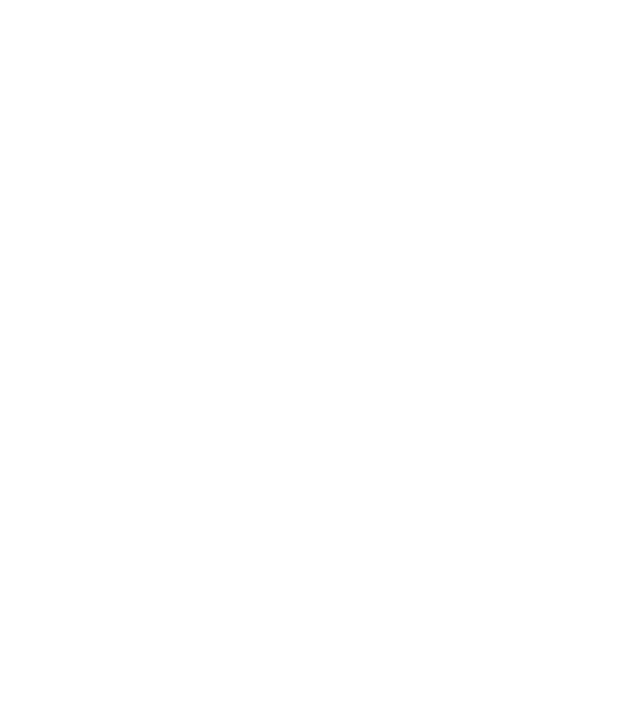
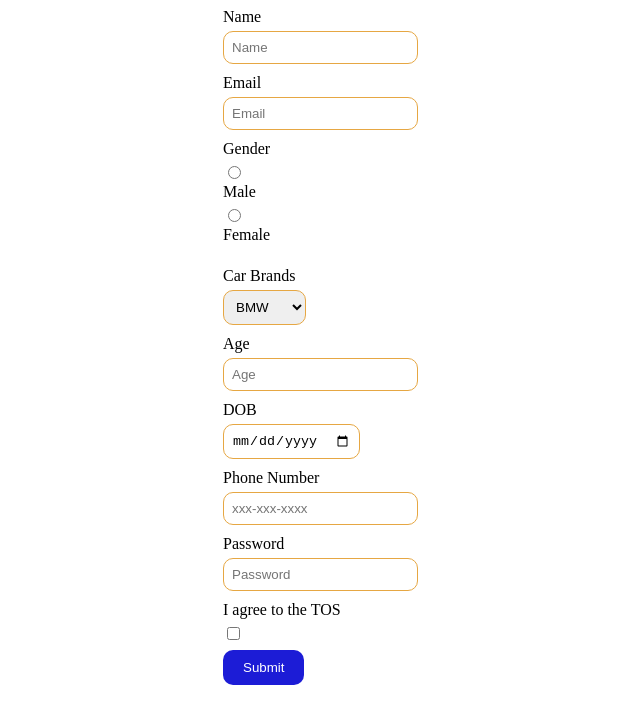
Before and after one commit to acciojob/signup-form-car-Thyagu101, a website: page main.html in a window 1280 px wide. Shown: the whole page, without its empty margins (217-857 px from the left). Drawn offline with Linux system fonts and the light colour scheme.

Commit message:
created a submission

```diff
--- a/main.html
+++ b/main.html
@@ -8,6 +8,34 @@
 
 <body>
 	<!-- the entire body must be written by student -->
+	<form method="post">
+		<label for="name">Name</label>
+		<input type="text" id="name" placeholder="Name" required><br>
+		<label for="email">Email</label>
+		<input type="email" id="email" placeholder="Email" required><br>
+		<label for="gender">Gender</label>
+		<input type="radio" id="gender_m" name="gender" required>
+		<label for="gender_m">Male</label>
+		<input type="radio" id="gender_f" name="gender" required>
+		<label for="gender_m">Female</label><br>
+		<label for="cars">Car Brands</label>
+		<select id="cars" placeholder="--Please choose an option--" required>
+			<option value="BMW">BMW</option>
+			<option value="Bugatti">Bugatti</option>
+			<option value="Bentley">Bentley</option>
+		</select><br>
+		<label for="age">Age</label>
+		<input type="number" id="age" placeholder="Age" required><br>
+		<label for="dob">DOB</label>
+		<input type="date" id="dob" required><br>
+		<label for="tel">Phone Number</label>
+		<input type="tel" id="tel" placeholder="xxx-xxx-xxxx"><br>
+		<label for="password">Password</label>
+		<input type="password" id="password" placeholder="Password" required><br>
+		<label for="tos">I agree to the TOS</label>
+		<input type="checkbox" id="tos" required><br>
+		<input type="button" value="Submit">
+	</form>
     <script type="text/javascript" src="./script.js">
 </script>
 
--- a/styles.css
+++ b/styles.css
@@ -1,2 +1,39 @@
+form{
+	max-width: 400px;
+	margin: 0px auto;
+}
+label{
+	display: block;
+	margin-bottom: 5px;
+}
+input[type="text"], input[type="number"], input[type="email"],
+input[type="date"], input[type="password"], select, input[type="tel"]{
+	margin-bottom: 10px;
+	padding: 8px;
+	border: 1px solid;
+	border-radius: 10px;
+	border-color: #e6a743;
+	box-sizing: border-box;
+}
+input[type="checkbox"]{
+	margin-bottom: 10px;
+}
+input[type="button"]{
+	padding: 10px 20px;
+	border: none;
+	color: white;
+	border-radius: 10px;
+	background-color: #1c1cd6;
+	cursor: pointer;
+}
+input[type="button"]:hover{
+	border: 2px solid #1c1cd6;
+	background-color: white;
+	color: #1c1cd6;
+	cursor: pointer;
+}
+input[type="checkbox"]{
+	cursor: pointer;
+}
 
 /* Your CSS Code here. */
```
